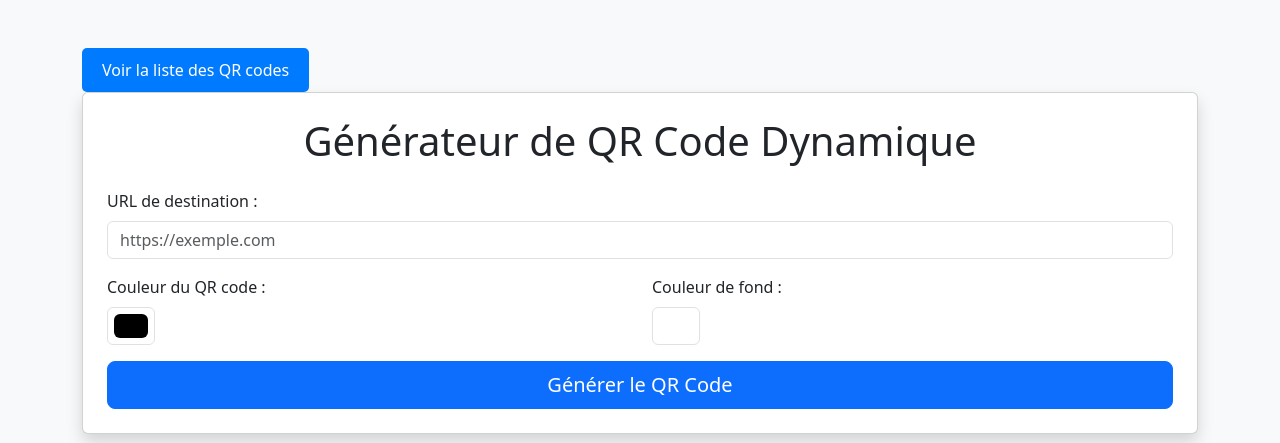
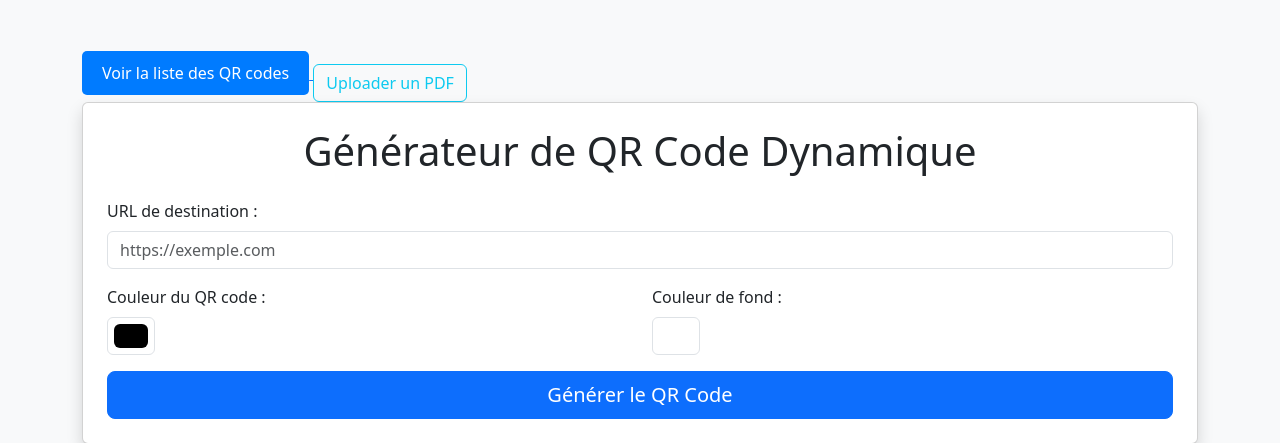
Before and after one commit to fode-konate/qr-code-dynamic, a Flask app: page / in a window 1280 px wide. Shown: the top 443 px of the page. Run offline with Flask 3, Linux system fonts and the light colour scheme.

Commit message:
Ajout de l'upload de PDF avec génération de QR

```diff
--- a/templates/index.html
+++ b/templates/index.html
@@ -12,6 +12,7 @@
       Voir la liste des QR codes
     </button>
   </a>
+<a href="{{ url_for('upload_file') }}" class="btn btn-outline-info mt-3">Uploader un PDF</a>
 
     <div class="card shadow p-4">
         <h1 class="text-center mb-4">Générateur de QR Code Dynamique</h1>
```
Also changed, not shown: qr_dynamic.py (added), 3 other files.
